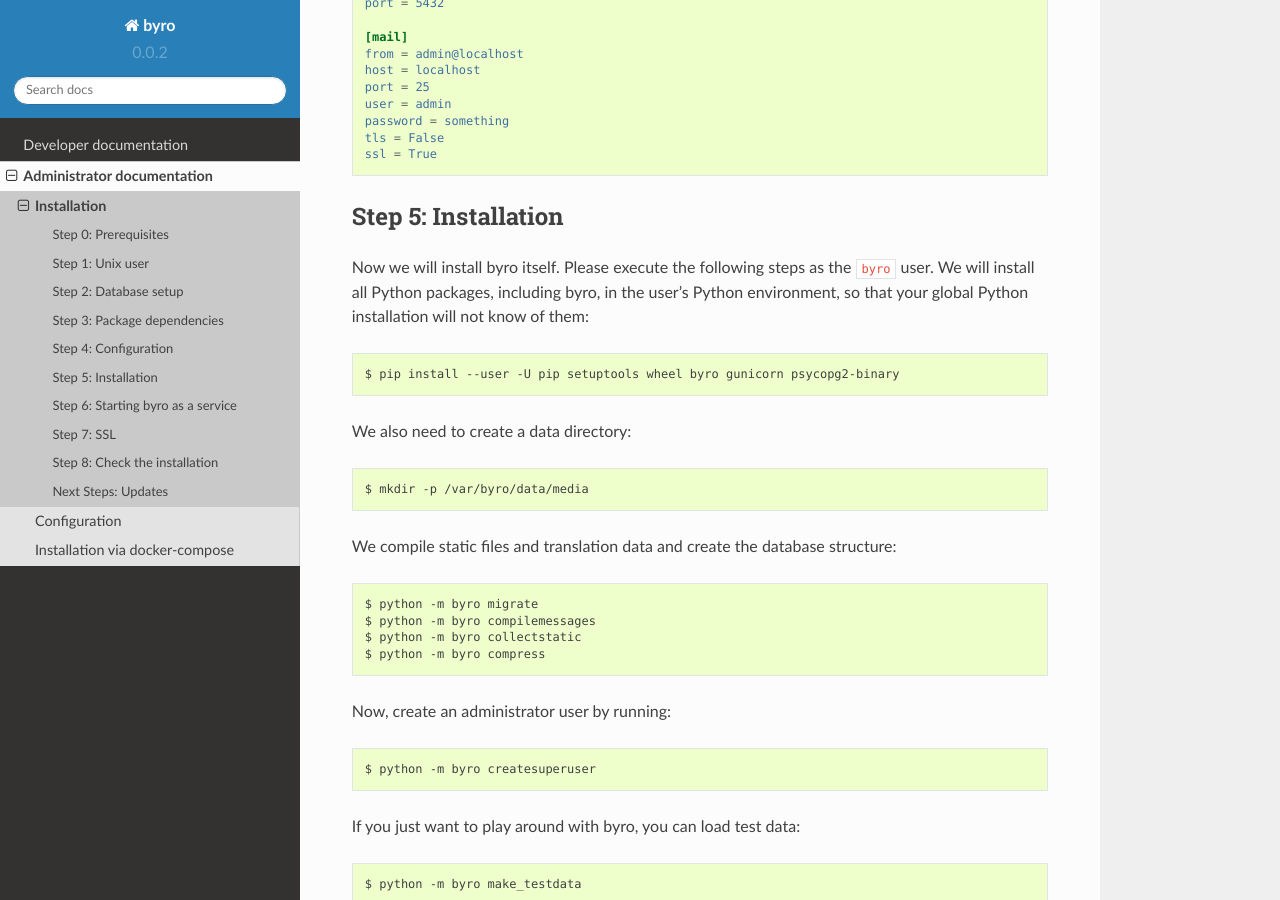
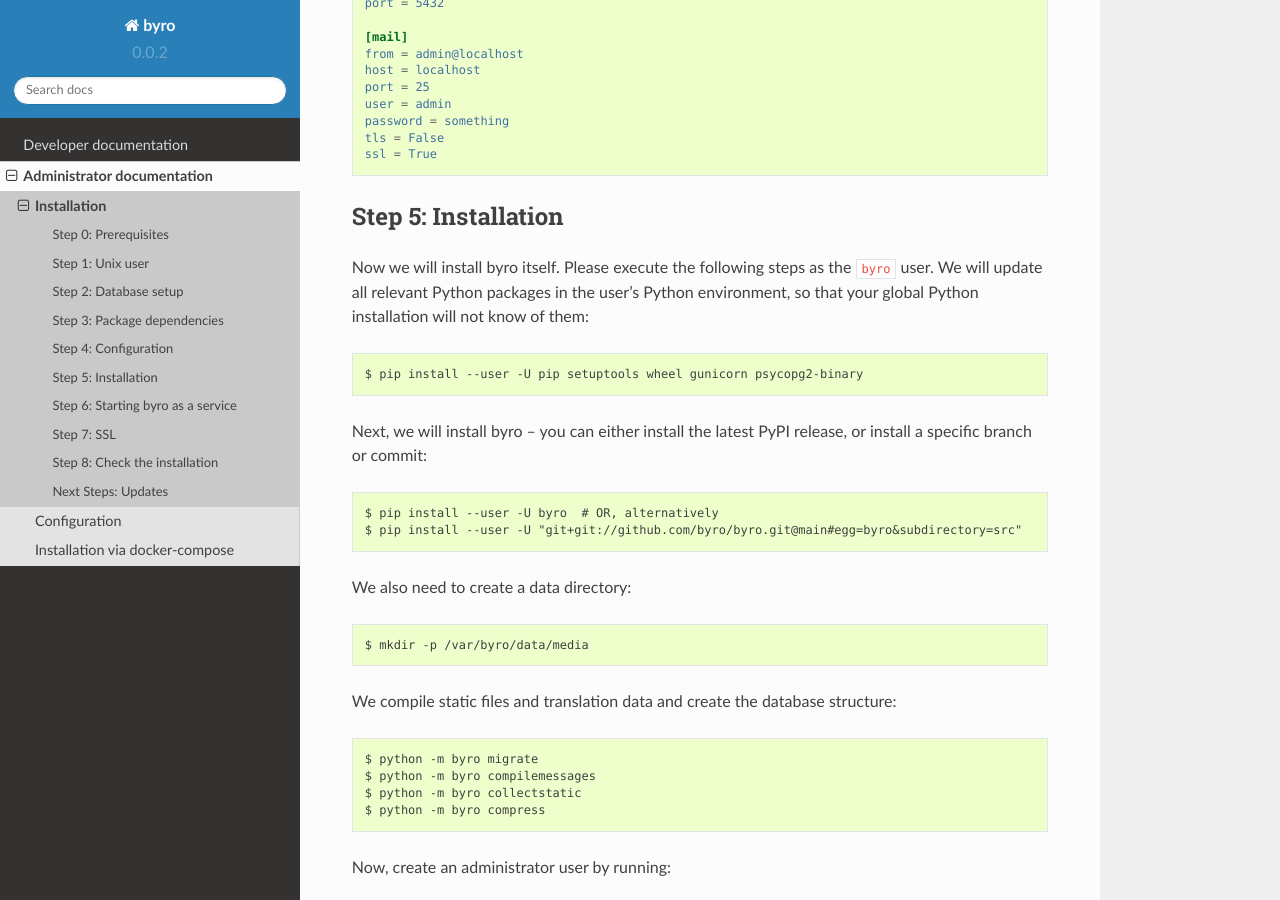
Before and after one commit to byro/byro, a Sphinx documentation site: the page built from docs/administrator/installation.rst, in a window 1280 px wide and 900 px high, scrolled down 2256 px. Built offline with Sphinx 7.4.7 and the Read the Docs theme 2.0.0, drawn with Linux system fonts in a browser that asks for light colours; the version number is read from the project's files by our own code.

Commit message:
Document way to install from GitHub
Closes #219

```diff
--- a/docs/administrator/installation.rst
+++ b/docs/administrator/installation.rst
@@ -85,10 +85,16 @@ Step 5: Installation
 --------------------
 
 Now we will install byro itself. Please execute the following steps as the ``byro`` user. We will
-install all Python packages, including byro, in the user's Python environment, so that your global Python
+update all relevant Python packages in the user's Python environment, so that your global Python
 installation will not know of them::
 
-    $ pip install --user -U pip setuptools wheel byro gunicorn psycopg2-binary
+    $ pip install --user -U pip setuptools wheel gunicorn psycopg2-binary
+
+Next, we will install byro – you can either install the latest PyPI release, or install a specific
+branch or commit::
+
+    $ pip install --user -U byro  # OR, alternatively
+    $ pip install --user -U "git+git://github.com/byro/byro.git@main#egg=byro&subdirectory=src"
 
 We also need to create a data directory::
 
```
